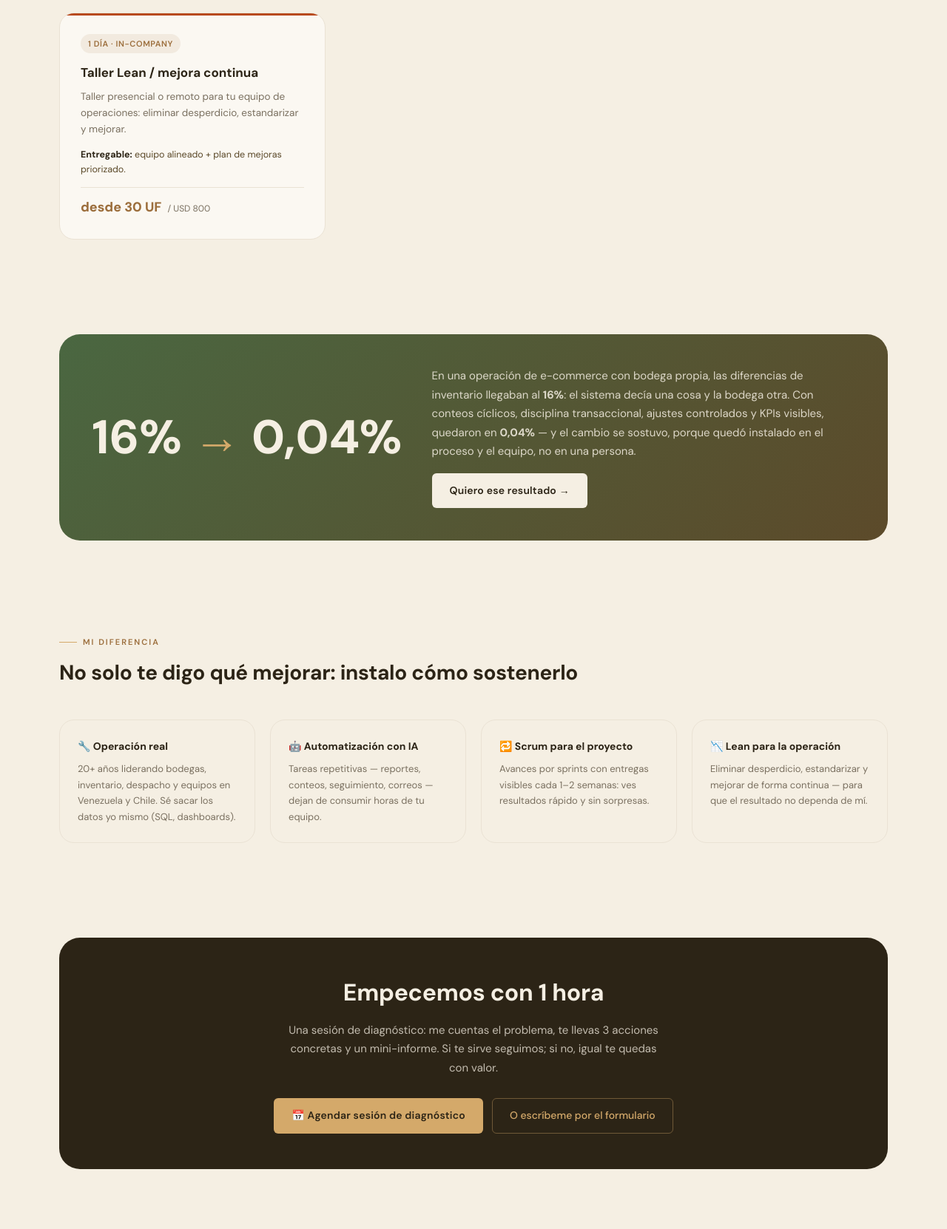
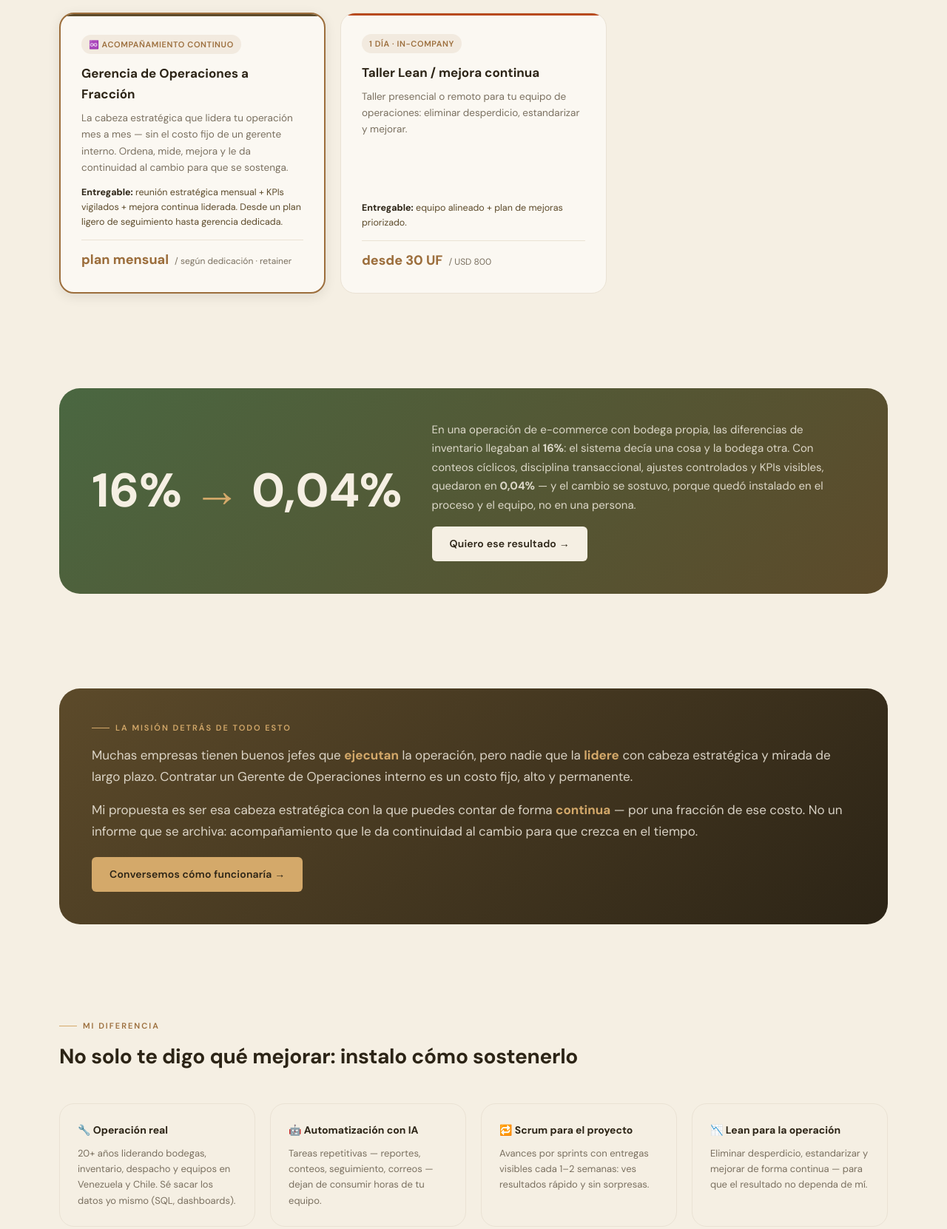
Before and after one commit to eduS-M/eduardo-silva-medina-portfolio, a website: page servicios.html in a window 1280 px wide. Shown: the part 2134-3796 px from the top of the page at 74% size. Drawn offline with Linux system fonts and the light colour scheme.

Commit message:
Update servicios.html

```diff
--- a/servicios.html
+++ b/servicios.html
@@ -257,6 +257,14 @@ h1, h2, h3, h4 { font-weight: 700 !important; letter-spacing: -0.3px !important;
           <div class="srv-price"><span class="srv-price-main">desde 40 UF</span><span class="srv-price-alt">/ USD 1.200 · o retainer mensual</span></div>
         </div>
 
+        <div class="srv-card featured" style="--color:var(--bark)">
+          <span class="srv-badge">♾️ Acompañamiento continuo</span>
+          <div class="srv-title">Gerencia de Operaciones a Fracción</div>
+          <p class="srv-text">La cabeza estratégica que lidera tu operación mes a mes — sin el costo fijo de un gerente interno. Ordena, mide, mejora y le da continuidad al cambio para que se sostenga.</p>
+          <p class="srv-deliver"><strong>Entregable:</strong> reunión estratégica mensual + KPIs vigilados + mejora continua liderada. Desde un plan ligero de seguimiento hasta gerencia dedicada.</p>
+          <div class="srv-price"><span class="srv-price-main">plan mensual</span><span class="srv-price-alt">/ según dedicación · retainer</span></div>
+        </div>
+
         <div class="srv-card" style="--color:var(--rust)">
           <span class="srv-badge">1 día · in-company</span>
           <div class="srv-title">Taller Lean / mejora continua</div>
@@ -276,6 +284,22 @@ h1, h2, h3, h4 { font-weight: 700 !important; letter-spacing: -0.3px !important;
             En una operación de e-commerce con bodega propia, las diferencias de inventario llegaban al <strong>16%</strong>: el sistema decía una cosa y la bodega otra. Con conteos cíclicos, disciplina transaccional, ajustes controlados y KPIs visibles, quedaron en <strong>0,04%</strong> — y el cambio se sostuvo, porque quedó instalado en el proceso y el equipo, no en una persona.
           </p>
           <a href="/#contacto" class="esm-btn-primary" style="background:var(--linen);color:var(--soil)">Quiero ese resultado →</a>
+        </div>
+      </div>
+    </section>
+
+    <!-- ── MISIÓN: GERENCIA A FRACCIÓN ── -->
+    <section class="section" id="mision">
+      <div class="case-band" style="background:linear-gradient(135deg, var(--bark) 0%, var(--soil) 100%);grid-template-columns:1fr">
+        <div>
+          <div class="esm-eyebrow" style="color:var(--sand);margin-bottom:14px">La misión detrás de todo esto</div>
+          <p class="case-text" style="font-size:17px;margin-bottom:16px">
+            Muchas empresas tienen buenos jefes que <strong style="color:var(--sand)">ejecutan</strong> la operación, pero nadie que la <strong style="color:var(--sand)">lidere</strong> con cabeza estratégica y mirada de largo plazo. Contratar un Gerente de Operaciones interno es un costo fijo, alto y permanente.
+          </p>
+          <p class="case-text" style="font-size:17px;margin-bottom:20px">
+            Mi propuesta es ser esa cabeza estratégica con la que puedes contar de forma <strong style="color:var(--sand)">continua</strong> — por una fracción de ese costo. No un informe que se archiva: acompañamiento que le da continuidad al cambio para que crezca en el tiempo.
+          </p>
+          <a href="#agendar" class="esm-btn-primary" style="background:var(--sand);color:var(--soil)">Conversemos cómo funcionaría →</a>
         </div>
       </div>
     </section>
@@ -312,12 +336,12 @@ h1, h2, h3, h4 { font-weight: 700 !important; letter-spacing: -0.3px !important;
         <h2>Empecemos con 1 hora</h2>
         <p>Una sesión de diagnóstico: me cuentas el problema, te llevas 3 acciones concretas y un mini-informe. Si te sirve seguimos; si no, igual te quedas con valor.</p>
         <div style="display:flex;gap:12px;flex-wrap:wrap;justify-content:center">
-          <!-- TODO: reemplazar por link de Calendly cuando exista la cuenta -->
-          <a href="mailto:edusilvamtrader@gmail.com?subject=Sesión%20de%20diagnóstico%20—%20Operaciones&body=Hola%20Eduardo,%20me%20interesa%20agendar%20una%20sesión%20de%20diagnóstico.%0A%0AEmpresa:%0ARubro:%0AProblema%20principal:%0A" class="esm-btn-primary" style="background:var(--sand);color:var(--soil)">
-            📅 Agendar sesión de diagnóstico
+          <!-- Reemplazar CALENDLY_URL por tu link real (ej. https://calendly.com/edustrader). Ver Guia_Citas_Calendly.md -->
+          <a href="CALENDLY_URL" target="_blank" rel="noopener" class="esm-btn-primary" style="background:var(--sand);color:var(--soil)">
+            📅 Reservar mi sesión de diagnóstico
           </a>
-          <a href="/#contacto" class="esm-btn-secondary" style="background:transparent;color:var(--sand);border-color:rgba(212,169,106,.4)">
-            O escríbeme por el formulario
+          <a href="mailto:edusilvamtrader@gmail.com?subject=Sesión%20de%20diagnóstico%20—%20Operaciones&body=Hola%20Eduardo,%20me%20interesa%20agendar%20una%20sesión%20de%20diagnóstico.%0A%0AEmpresa:%0ARubro:%0AProblema%20principal:%0A" class="esm-btn-secondary" style="background:transparent;color:var(--sand);border-color:rgba(212,169,106,.4)">
+            O escríbeme por correo
           </a>
         </div>
       </div>
```
